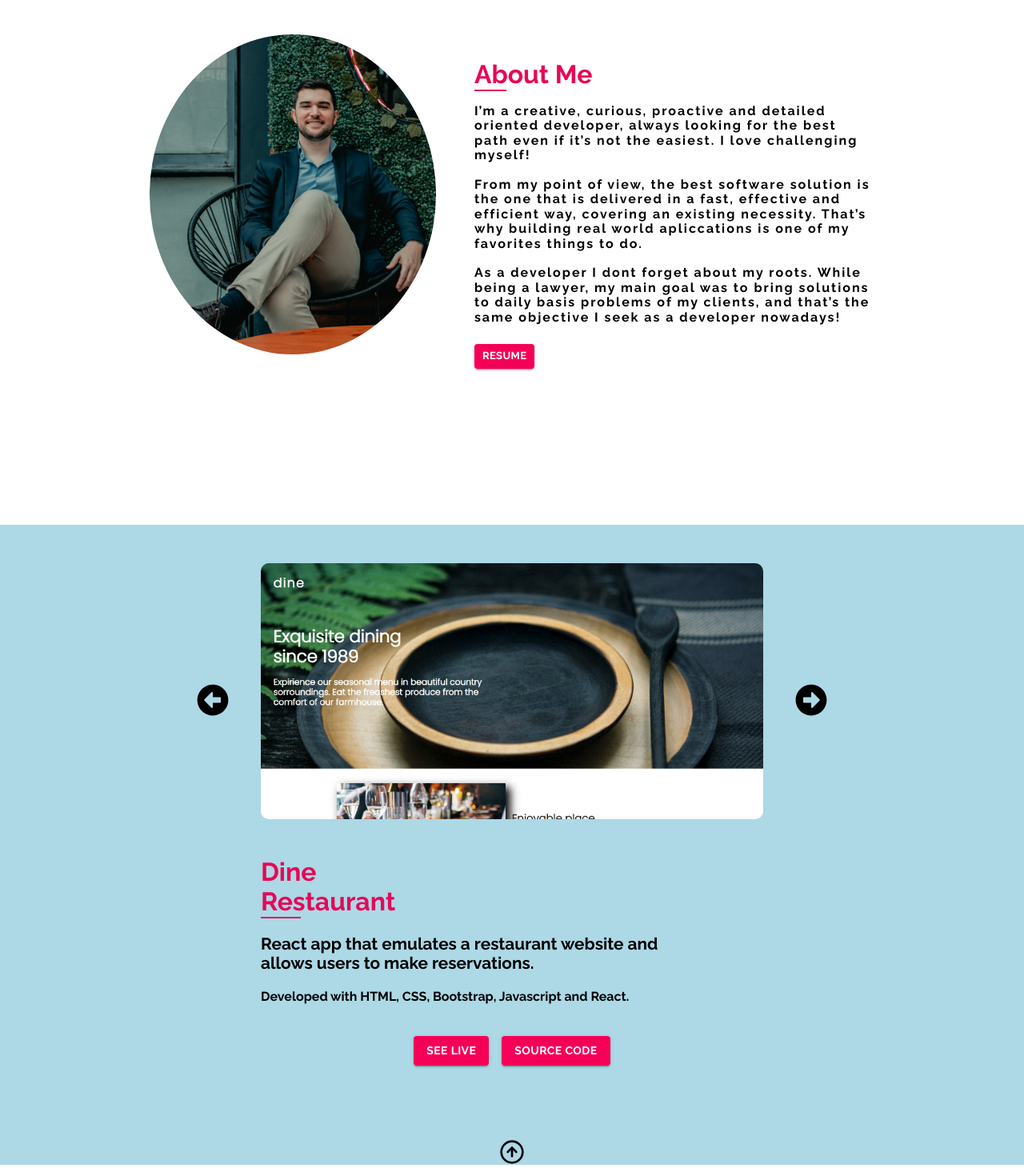
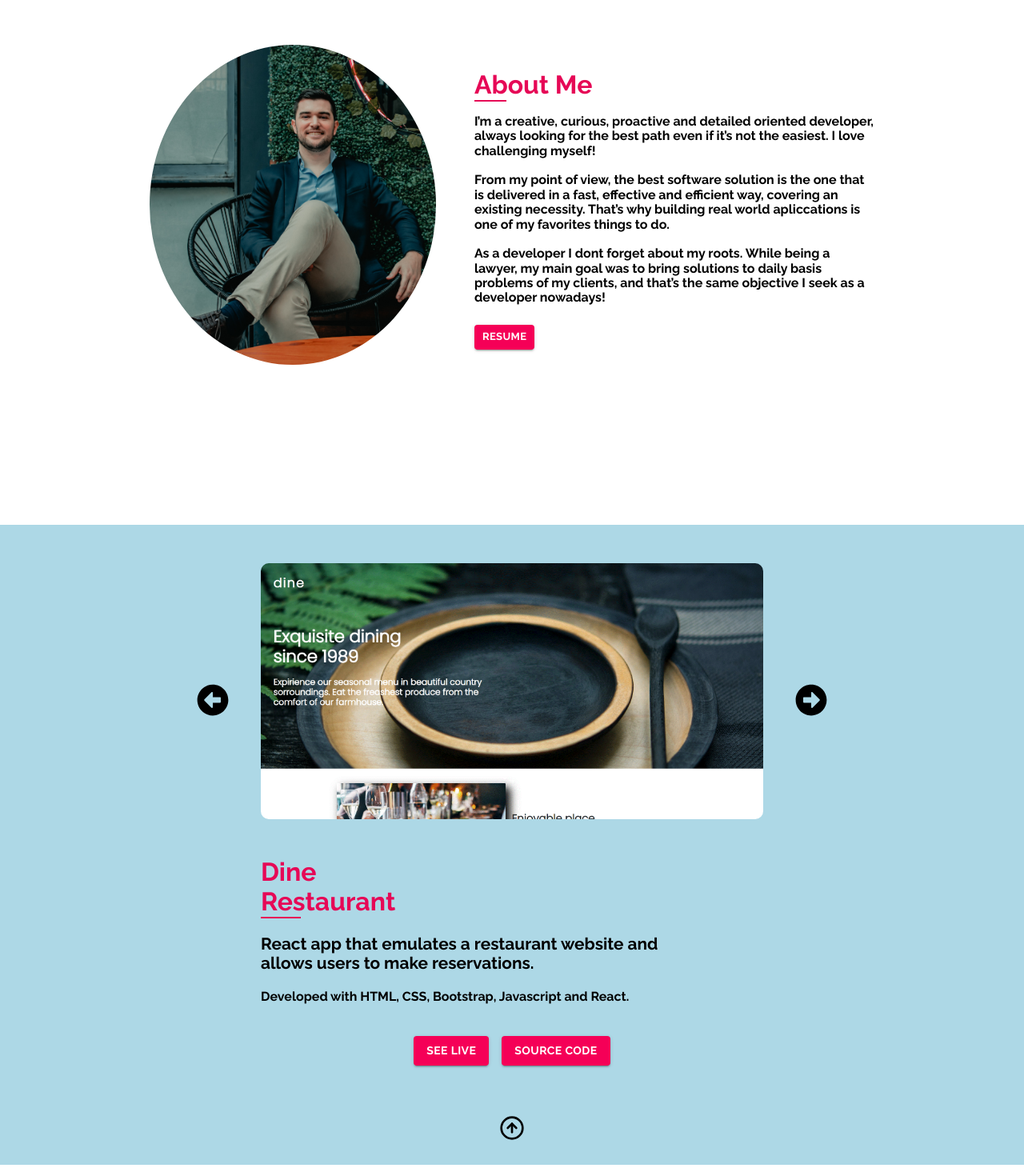
Before and after one commit to martnbruno/portfolio-react, a React (Create React App) app: page / in a window 1280 px wide. Shown: the part 1040-2510 px from the top of the page at 80% size. Built offline with nearby package versions, Linux system fonts and the light colour scheme.

Commit message:
fix spacing errors

```diff
--- a/src/scss/components/_projectslider.scss
+++ b/src/scss/components/_projectslider.scss
@@ -7,7 +7,7 @@
   padding: 2em 0;
   .right-arrow {
     position: absolute;
-    top: 44%;
+    top: 38%;
     right: 100px;
     font-size: 2.5rem;
     color: #000;
@@ -20,7 +20,7 @@
   }
   .left-arrow {
     position: absolute;
-    top: 44%;
+    top: 38%;
     left: 100px;
     font-size: 2.5rem;
     color: #000;
--- a/src/scss/components/_scrollto.scss
+++ b/src/scss/components/_scrollto.scss
@@ -2,7 +2,7 @@
   cursor: pointer;
   font-size: $font-size-l;
   position: relative;
-  top: 20px;
+  top: -10px;
   &:hover {
     color: $color-primary;
   }
--- a/src/scss/config/_variables.scss
+++ b/src/scss/config/_variables.scss
@@ -13,7 +13,7 @@ $font-size-xl: 3.5rem;
 $font-size-l: 2rem;
 $font-size-m: 1.3rem;
 $font-size-s: 1rem;
-$font-size-xs: .7rem;
+$font-size-xs: .8rem;
 
 /* Color */
 $color-primary: #e60856;
--- a/src/scss/layout/_about.scss
+++ b/src/scss/layout/_about.scss
@@ -35,8 +35,7 @@
     }
     &__description {
       text-align: left;
-      letter-spacing: 2px;
-      font-size: $font-size-xs;
+      font-size: $font-size-s;
       width: 317px;
     }
     &__button {
```
